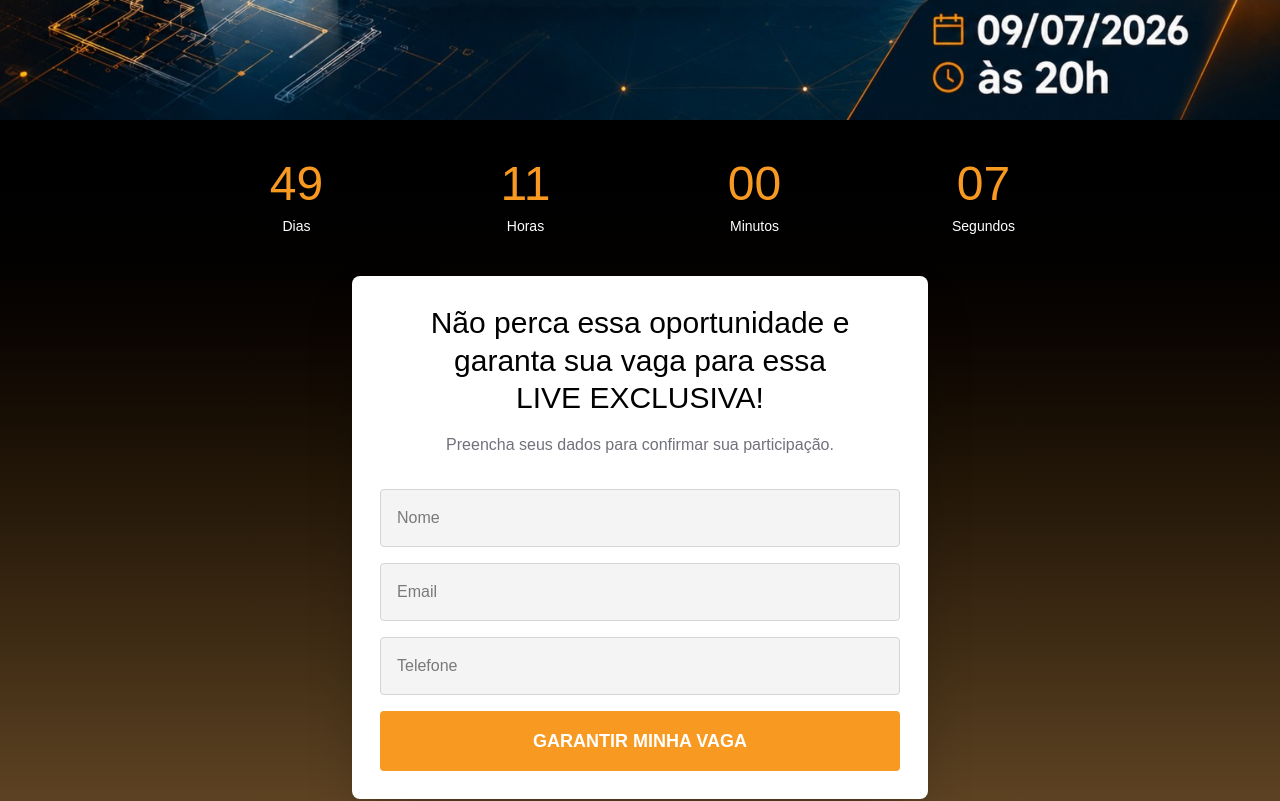
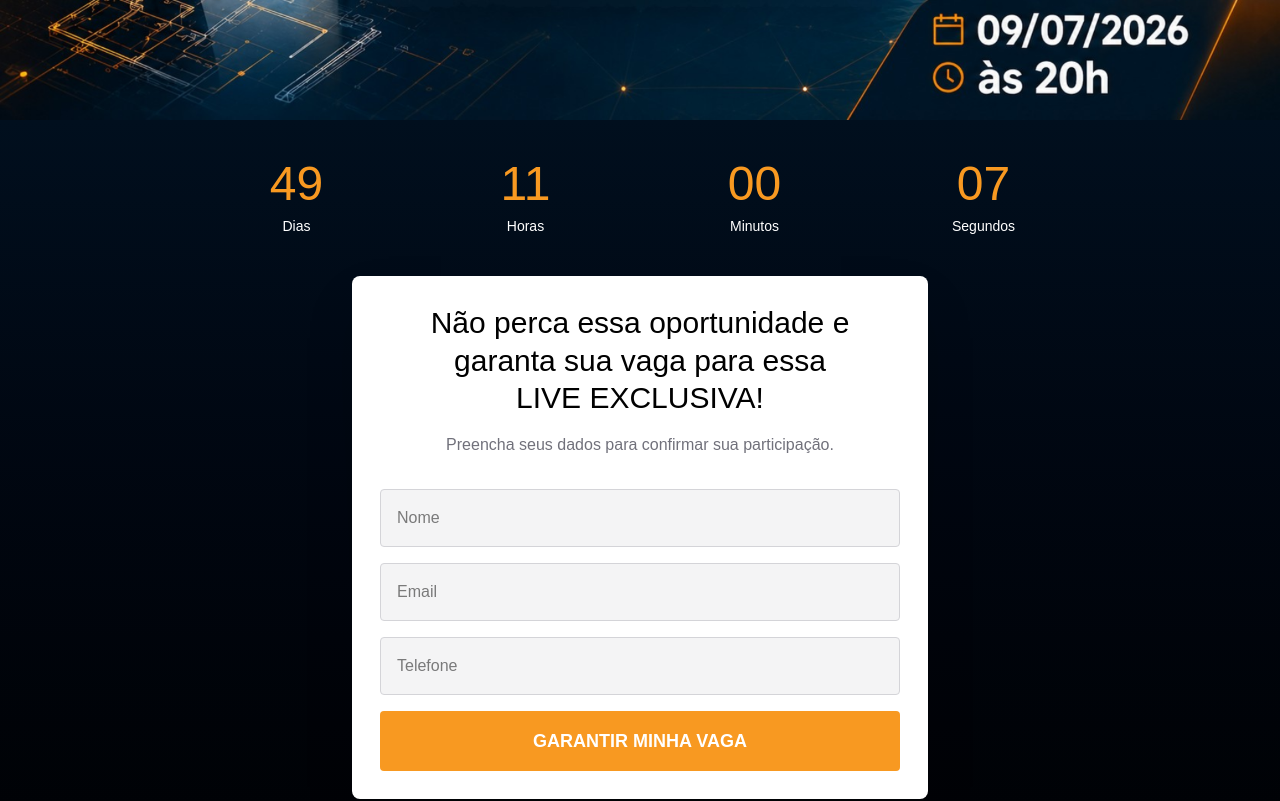
Before and after one commit to Maicon-Guizoni/live-aguia, a Next.js app in the folder live-aguia/: page / in a window 1280 px wide. Shown: the part 600-1401 px from the top of the page. Built offline with nearby package versions, Linux system fonts and the light colour scheme.

Commit message:
agoravai22222

```diff
--- a/live-aguia/app/globals.css
+++ b/live-aguia/app/globals.css
@@ -14,7 +14,7 @@
 
 @media (prefers-color-scheme: dark) {
   :root {
-    --background: #000000;
+    --background: #010f1e;
     --foreground: #ffffff;
   }
 }
--- a/live-aguia/app/page.js
+++ b/live-aguia/app/page.js
@@ -142,7 +142,8 @@ export default function Home() {
   <main className="bg-black text-white">
     <Hero />
 
-    <section className="bg-gradient-to-b from-black to-[#ffbc6b] px-6 pb-0 pt-10 text-white">
+    <section className="bg-gradient-to-b from-[#010f1e] to-black px-6 pt-10 pb-0 text-white">
+
       <div className="mx-auto max-w-4xl text-center">
         <Contador tempo={tempo} />
 
```
Also changed, not shown: live-aguia/public/capa-mobile.jpeg.
